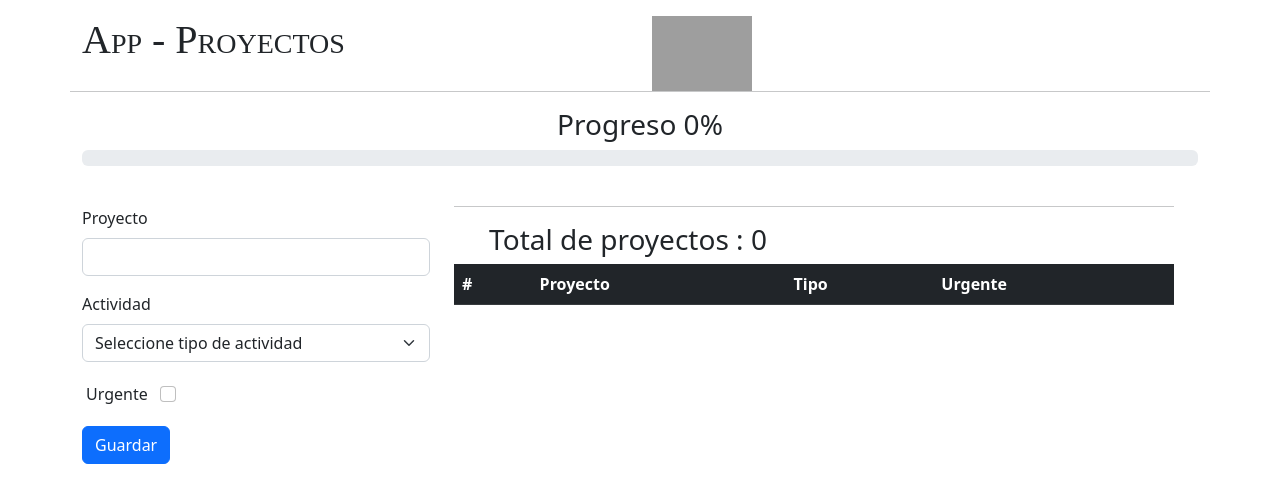
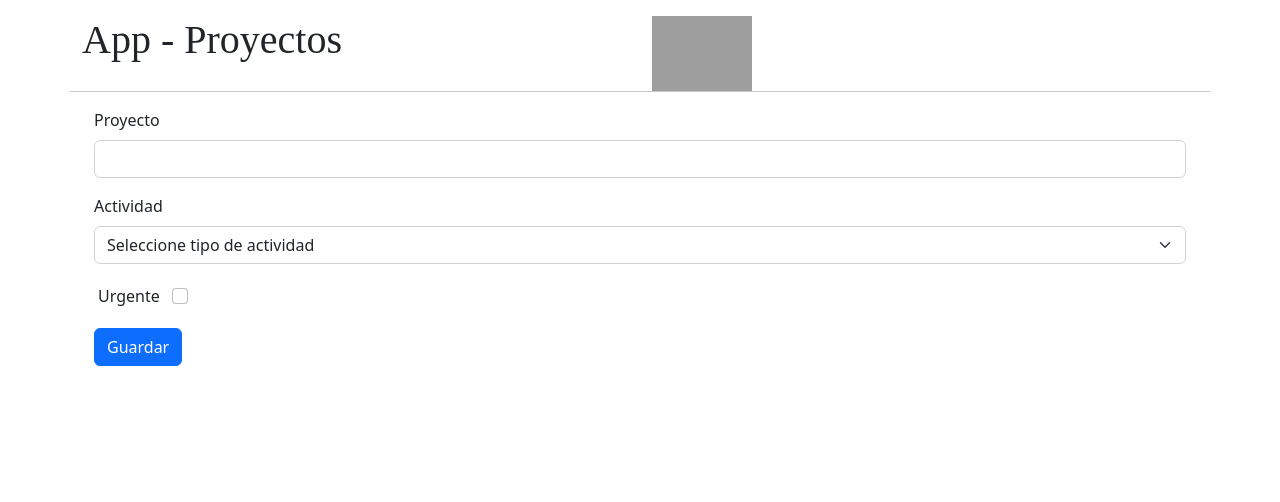
Before and after one commit to itzel003/formularios-04, a Vue app: page / in a window 1280 px wide. Shown: the top 502 px of the page. Built offline with nearby package versions, Linux system fonts and the light colour scheme; grey boxes are pictures that could not be loaded.

Commit message:
first commit

```diff
--- a/src/components/Formulario.vue
+++ b/src/components/Formulario.vue
@@ -1,12 +1,10 @@
 <template>
 
-  <div class="row">
-    <div class="col-12 mb-4">
-      <progress-bar :porcentaje="porcentaje"/>
-  </div>
+  <div class="container">
+
       <!-- bootstrap form -->
       <div class="row">
-        <form @submit.prevent="registrarProyecto" class="col-12 col-md-4 mt-3">
+        <form @submit.prevent="registrarProyecto" class="">
           <div class="mb-3">
             <label for="" class="form-label">Proyecto</label>
             <input v-model.trim="proyecto" type="text" class="form-control" required>
@@ -26,32 +24,20 @@
           </div>
             <button type="submit" class="btn btn-primary">Guardar</button>
         </form>
-        <div class="col-12 col-md-8">
-          <total-proyectos
-          :numeroProyectos="numeroProyectos"
-          :proyectos="proyectos"
-          :cambiarEstado="cambiarEstado"
-          :limpiarData="limpiarData"/>
-        </div>
+
           </div>
   </div>
 </template>
 
 <script>
-  import TotalProyectos from './TotalProyectos.vue';
-  import ProgressBar from './ProgressBar.vue'
 
     export default{
-      components:{
-        TotalProyectos,
-        ProgressBar
-      },
       data:()=>({
         proyecto:"",
         tipo:"",
         urgente:false,
         proyectos:[],
-        numeroProyectos:0,
+
       }),
       methods:{
         registrarProyecto(){
@@ -62,20 +48,10 @@
 
             };
 
-        this.proyectos.push(proyecto),
-        this.numeroProyectos++;
         this.proyecto = "",
         this.tipo = "",
         this.urgente = false,
-        console.log(this.proyectos)
-        },
-
-
-        cambiarEstado(proyecto,campo){
-          //this.urgente = !this.urgente;
-          //this.proyectos[id].urgente = !this.proyectos[id].urgente;
-          proyecto[campo] = !proyecto[campo];
-          this.saveData();
+        console.log("Datos guardados");
         },
 
 
@@ -83,21 +59,7 @@
 
       },
 
-      computed:{
-        numeroProyectos(){
-          return this.proyectos.length;
-        },
-        porcentaje(){
-          let completados = 0;
 
-          this.proyectos.map(proyecto =>{
-            if (proyecto.completado)
-              completados++;
-          });
-          return (completados * 100) / this.numeroProyectos || 0;
-        },
-
-      },
 
 
     };
--- a/src/components/Header.vue
+++ b/src/components/Header.vue
@@ -27,7 +27,6 @@ src: url("https://fonts.gstatic.com");
 }
 h1{
   font-family: Oswald;
-  font-variant: small-caps;
 }
 
   </style>
--- a/src/components/ProgressBar.vue
+++ /dev/null
@@ -1,21 +0,0 @@
-<template>
-     <h3 class="text-center">Progreso {{porcentaje}}%</h3>
-<!-- progress bar -->
-    <div class="progress">
-        <div class="progress-bar progress-bar-striped progress-bar-animated bg-success"
-            role="progressbar"
-            :aria-valuenow="porcentaje"
-            aria-valuemin="0"
-            aria-valuemax="100"
-            :style="`width:${porcentaje}%`">
-        </div>
-    </div>
-</template>
-
-<script>
- export default{
-        props: {
-            porcentaje: Number,
-        },
-    };
-</script>
--- a/src/components/TotalProyectos.vue
+++ /dev/null
@@ -1,45 +0,0 @@
-<template>
-    <hr>
-    <div class="row my-3">
-        <div class="col-6">
-            <h3 class="text-center">Total de proyectos : {{numeroProyectos}}</h3>
-        </div>
-        <div class="table-responsive">
-            <table class="table table-dark">
-                <thead>
-                    <tr>
-                        <th>#</th>
-                        <th>Proyecto</th>
-                        <th>Tipo</th>
-                        <th>Urgente</th>
-
-                    </tr>
-                </thead>
-                <tbody v-for="(proyecto,index) in proyectos" :key="index">
-                    <tr>
-                        <td>{{index + 1}}</td>
-                        <td>{{proyecto.proyecto}}</td>
-                        <td>{{proyecto.tipo}}</td>
-                        <td @click="cambiarEstado(proyecto,'urgente')"
-                        class="font-weight-bold"
-                        :class="proyecto.urgente ? 'table-danger' : 'table-success'" role="alert">{{proyecto.urgente ? "Si" : "No"}}</td>
-
-                    </tr>
-                </tbody>
-            </table>
-          </div>
-    </div>
-
-</template>
-<script>
-
-export default{
-    props:[
-        'numeroProyectos',
-        'proyectos',
-        'cambiarEstado',
-
-    ],
-
-}
-</script>
```
